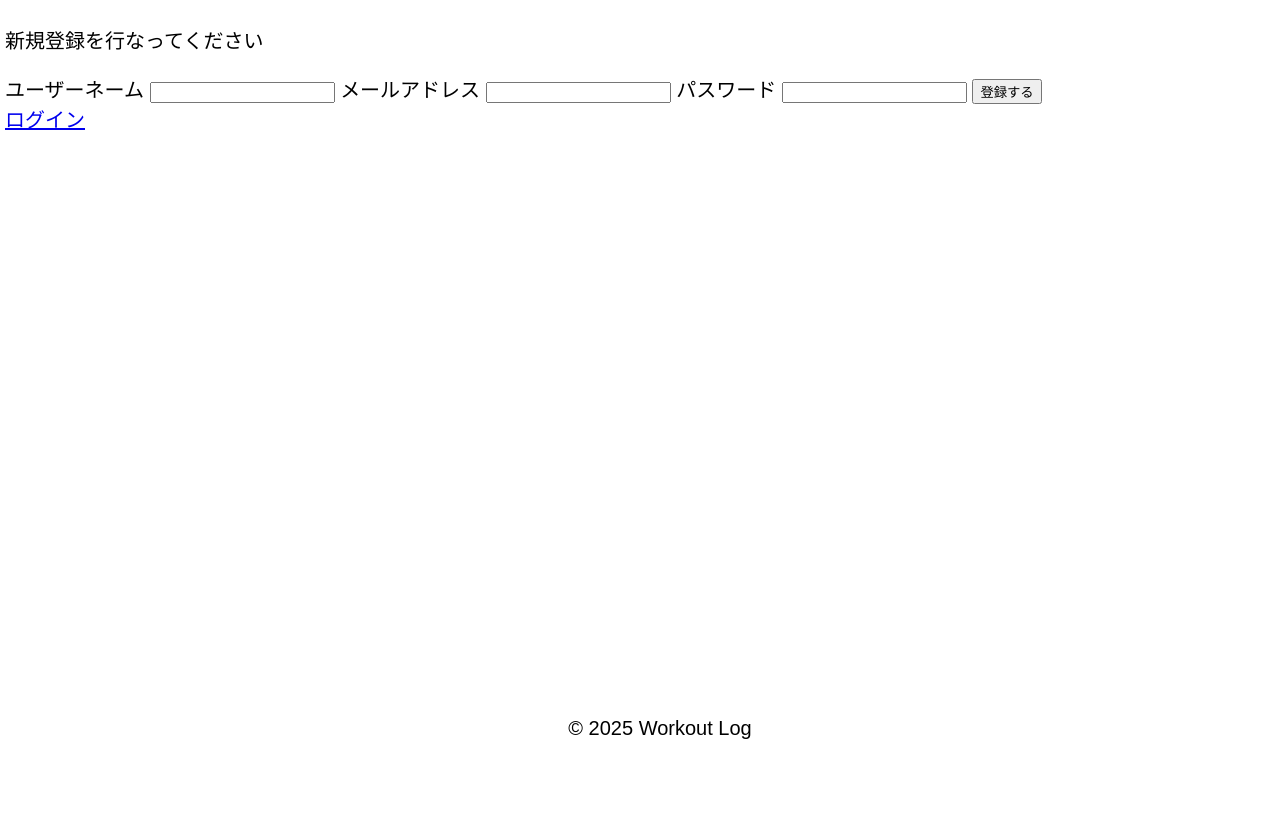
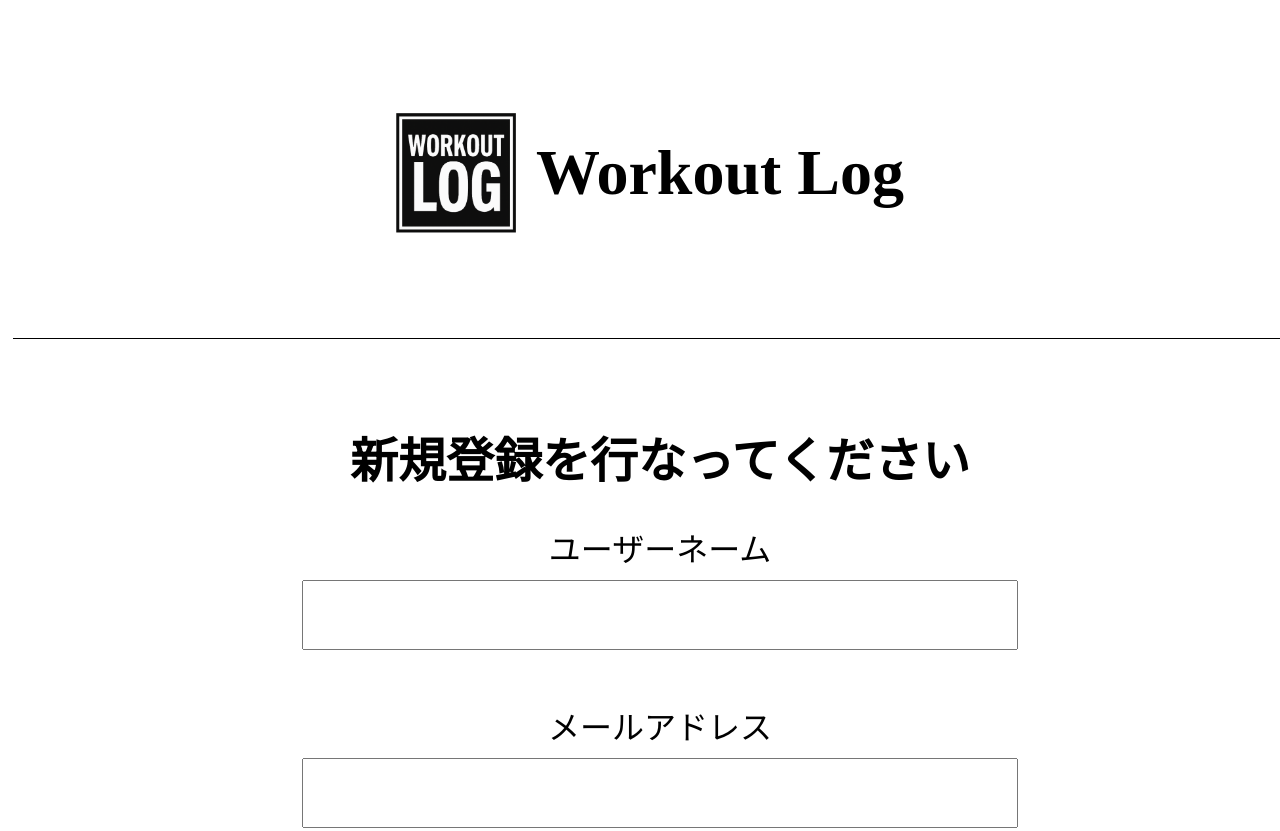
Before and after one commit to matsuzoe-taiki/workout-Node-app, a website: page frontend/public/signup.html in a window 1280 px wide. Shown: the top 831 px of the page. Before the commit the page ends 800 px from the top, so only its background shows below. Drawn offline with Linux system fonts and the light colour scheme.

Commit message:
サインアップページのCSSを整えました

```diff
--- /dev/null
+++ b/frontend/public/css/signup.css
@@ -0,0 +1,67 @@
+html, body {
+    font-size: 16px;
+    height: 100%;
+}
+#signin-top-box {
+    display: flex;
+    justify-content: center;
+    align-items: center;
+    margin: 5px;
+    padding: 5px;
+    width: 100%;
+    height: 40vh;
+    gap: 20px;
+    border-bottom: 1px solid black;
+}
+#signin-top-box img{
+    width: 120px;
+    height: 120px;
+}
+#signin-top-box h1{
+    font-size: 4rem;
+}
+main{
+    display: flex;
+    justify-content: center;
+    align-items: center;
+    flex-direction: column;
+    margin: 10px;
+    padding: 10px;
+    width: 100%;
+    height: 110vh;
+}
+main h1{
+    font-size: 3rem;
+}
+#signupForm{
+    display: flex;
+    justify-content: center;
+    align-items: center;
+    flex-direction: column;
+    width: 70%;
+    gap: 10px;
+}
+#signupForm label{
+    font-size: 2rem;
+}
+#signupForm input{
+    width: 80%;
+    height: 8vh;
+}
+#signupForm button{
+    width: 50%;
+    height: 8vh;
+    font-size: 2rem;
+}
+main a{
+    font-size: 2rem;
+    margin: 20px;
+}
+
+
+footer{
+    display: flex;
+    justify-content: center;
+    align-items: center;
+    font-size: 2rem;
+}
--- a/frontend/public/signup.html
+++ b/frontend/public/signup.html
@@ -3,11 +3,19 @@
   <head>
     <meta charset="utf-8">
     <title>Workout Log</title>
-    <link rel="stylesheet" href="/css/style.css">
+    <link rel="stylesheet" href="/css/signup.css">
   </head>
 
   <body>
-    <p>新規登録を行なってください</p>
+    <header>
+      <div id="signin-top-box">
+        <img class="app-logo" src="/static/logo.png" alt="ロゴ">
+        <h1>Workout Log</h1>
+      </div>
+    </header>
+
+    <main>
+      <h1>新規登録を行なってください</h1>
       <form id="signupForm">
 
         <label for="nameInput">ユーザーネーム</label>
@@ -23,7 +31,9 @@
         <p id="pass_errorMessage" class="pass-error-message"></p>
         <button>登録する</button>
       </form>
-    <a href="/signin">ログイン</a>
+      <a href="/signin">すでに新規登録されている方</a>
+    </main>
+
 
     <footer>
       <small>© 2025 Workout Log</small>
```
Lines whose indentation alone changed are shown as unchanged.
